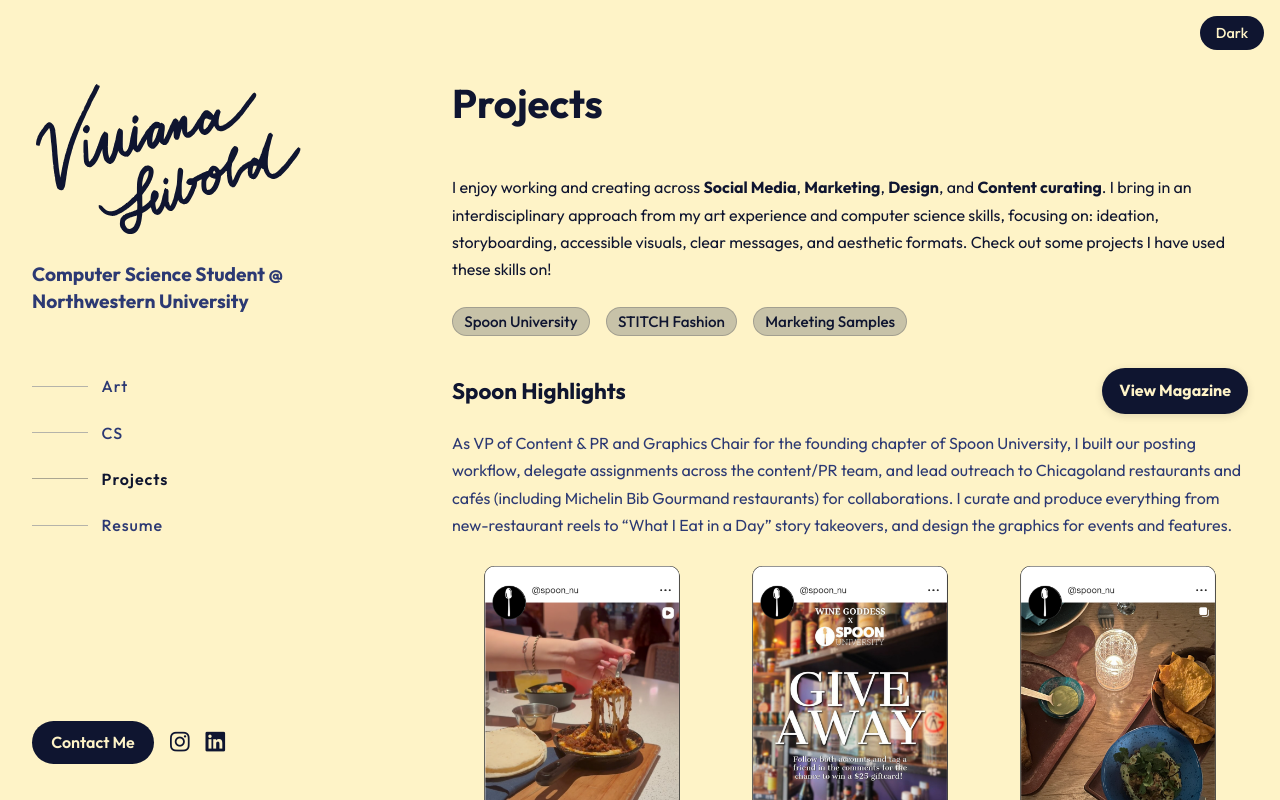
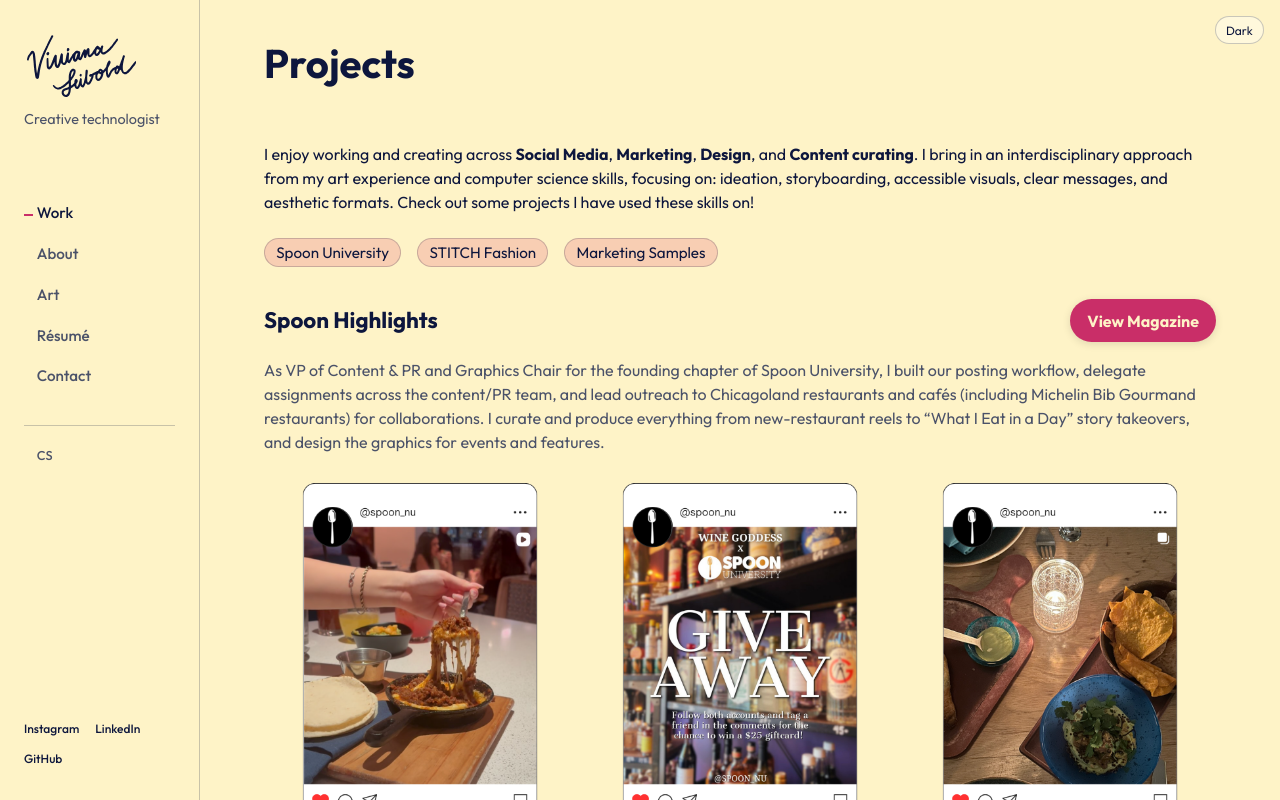
Before and after one commit to vivianaseibold/WebPortfolio, a React (Vite) app: page /#/projects in a window 1280 px wide. Built offline with nearby package versions, Linux system fonts and the light colour scheme.

Commit message:
Update homepage and nav shell layout

```diff
--- a/src/components/Layout.jsx
+++ b/src/components/Layout.jsx
@@ -1,53 +1,77 @@
+import { useState } from "react";
 import { NavLink, Link, Outlet } from "react-router-dom";
 import ThemeToggle from "./ThemeToggle";
 import "./layout.css";
 import Footer from "./Footer.jsx";
 import SignatureLogo from "./SignatureLogo";
 
+const navigation = [
+  { label: "Work", to: "/projects" },
+  { label: "About", to: "/" },
+  { label: "Art", to: "/art" },
+  { label: "Résumé", to: "/resume" },
+];
+
 export default function Layout() {
+  const [menuOpen, setMenuOpen] = useState(false);
+
   return (
     <div className="site-grid">
-      <aside className="sidebar">
+      <aside className={`sidebar ${menuOpen ? "sidebar--open" : ""}`}>
         <div className="sidebar-top">
-          <h1 className="home-title">
-            <Link
-              to="/"
-              className="home-title-link"
-              aria-label="Viviana Seibold — Home"
+          <div className="brand-row">
+            <h1 className="home-title">
+              <Link to="/" className="home-title-link" aria-label="Viviana Seibold — Home" onClick={() => setMenuOpen(false)}>
+                <SignatureLogo className="signature-logo" />
+                <span className="sr-only">Viviana Seibold</span>
+              </Link>
+            </h1>
+            <button
+              className="menu-toggle"
+              type="button"
+              aria-expanded={menuOpen}
+              aria-controls="site-navigation"
+              onClick={() => setMenuOpen((open) => !open)}
             >
-              <SignatureLogo className="signature-logo" />
-              <span className="sr-only">Viviana Seibold</span>
-            </Link>
-          </h1>
-          <h2 className="home-subtitle">Computer Science Student @ Northwestern University</h2>
+              <span className="sr-only">{menuOpen ? "Close" : "Open"} menu</span>
+              <span aria-hidden="true">{menuOpen ? "Close" : "Menu"}</span>
+            </button>
+          </div>
+          <p className="home-subtitle">Creative technologist</p>
 
-          <nav className="home-nav" aria-label="Section navigation">
+          <nav id="site-navigation" className="home-nav" aria-label="Section navigation">
             <ul>
-              <li><NavLink to="/art" className={({isActive}) => isActive ? "active" : ""}>Art</NavLink></li>
-              <li><NavLink to="/cs" className={({isActive}) => isActive ? "active" : ""}>CS</NavLink></li>
-              <li><NavLink to="/projects" className={({isActive}) => isActive ? "active" : ""}>Projects</NavLink></li>
-              <li><NavLink to="/resume" className={({isActive}) => isActive ? "active" : ""}>Resume</NavLink></li>
+              {navigation.map((item) => (
+                <li key={item.label}>
+                  <NavLink
+                    to={item.to}
+                    end={item.to === "/"}
+                    className={({ isActive }) => isActive ? "active" : ""}
+                    onClick={() => setMenuOpen(false)}
+                  >
+                    {item.label}
+                  </NavLink>
+                </li>
+              ))}
+              <li>
+                <a href="mailto: ivianaseibold2027@u.northwestern.edu" onClick={() => setMenuOpen(false)}>Contact</a>
+              </li>
+              <li className="nav-secondary">
+                <NavLink to="/cs" onClick={() => setMenuOpen(false)}>CS</NavLink>
+              </li>
             </ul>
           </nav>
         </div>
 
-        {/* contact button and socials media icons in bottom left*/}
         <div className="sidebar-bottom">
-          <div className="contact-row">
-            <a className="contact-button" href="mailto: ivianaseibold2027@u.northwestern.edu">Contact Me</a>
-            <div className="social-icons" aria-label="Social links">
-              <a href="https://instagram.com/vivianaseiboldart" target="_blank" rel="noopener noreferrer" aria-label="Instagram">
-                <i className="fa-brands fa-instagram" aria-hidden="true"></i>
-              </a>
-              <a href="https://linkedin.com/in/viviana-seibold" target="_blank" rel="noopener noreferrer" aria-label="LinkedIn">
-                <i className="fa-brands fa-linkedin" aria-hidden="true"></i>
-              </a>
-            </div>
+          <div className="social-links" aria-label="Social links">
+            <a href="https://instagram.com/vivianaseiboldart" target="_blank" rel="noopener noreferrer">Instagram</a>
+            <a href="https://linkedin.com/in/viviana-seibold" target="_blank" rel="noopener noreferrer">LinkedIn</a>
+            <a href="https://github.com/vivianaseibold" target="_blank" rel="noopener noreferrer">GitHub</a>
           </div>
         </div>
       </aside>
 
-      {/* the rhs is the scrollable section */}
       <section className="content">
         <div className="content-inner">
           <Outlet />
@@ -55,7 +79,6 @@
         </div>
       </section>
 
-      {/* theme toggle in the top right corner */}
       <ThemeToggle />
     </div>
   );
--- a/src/components/ThemeToggle.jsx
+++ b/src/components/ThemeToggle.jsx
@@ -19,7 +19,7 @@
   }
 
   return (
-    <button className="theme-toggle" onClick={toggle} aria-label="Toggle theme">
+    <button className="theme-toggle" type="button" onClick={toggle} aria-label={`Switch to ${theme === "light" ? "dark" : "light"} theme`} aria-pressed={theme === "dark"}>
       {theme === "light" ? "Dark" : "Light"}
     </button>
   );
--- a/src/components/layout.css
+++ b/src/components/layout.css
@@ -1,244 +1,51 @@
-*,
-*::before,
-*::after { box-sizing: border-box; }
+*, *::before, *::after { box-sizing: border-box; }
 
-.site-grid {
-  display: grid;
-  grid-template-columns: clamp(260px, 35vw, 420px) 1fr;
-  height: 100svh;
-  background: var(--bg);
-  color: var(--fg);
+.site-grid { display: grid; grid-template-columns: 200px minmax(0, 1fr); height: 100svh; background: var(--bg); color: var(--fg); }
+.sidebar { position: sticky; top: 0; height: 100%; display: flex; flex-direction: column; justify-content: space-between; padding: 2rem 1.5rem 2rem; border-right: 1px solid var(--border); background: var(--bg); }
+.sidebar-top, .sidebar-bottom { width: 100%; }
+.brand-row { display: block; }
+.home-title { margin: 0 0 .6rem; line-height: 0; }
+.home-title-link { display: inline-flex; padding: 3px; color: var(--fg); text-decoration: none; border-radius: 8px; line-height: 0; transition: box-shadow .2s ease; }
+.home-title-link:hover, .home-title-link:focus-visible { box-shadow: 0 8px 20px -14px currentColor; }
+.signature-logo { display: inline-block; line-height: 0; }
+.signature-logo svg { display: block; width: auto; height: 62px; color: var(--fg); }
+.home-subtitle { margin: 0 0 4.5rem; color: var(--muted); font-size: .9rem; font-weight: 400; line-height: 1.3; }
+.sr-only { position: absolute; width: 1px; height: 1px; padding: 0; margin: -1px; overflow: hidden; clip: rect(0, 0, 0, 0); white-space: nowrap; border: 0; }
+.home-nav ul { display: flex; flex-direction: column; gap: .9rem; margin: 0; padding: 0; list-style: none; }
+.home-nav li { position: relative; padding-left: .8rem; color: var(--muted); }
+.home-nav li::before { position: absolute; left: 0; top: 50%; width: 0; height: 2px; background: var(--accent); content: ""; transition: width .2s ease; }
+.home-nav li:has(a.active)::before, .home-nav li:hover::before { width: .55rem; }
+.home-nav a { display: inline-block; padding: .1rem 0; color: currentColor; font-size: .95rem; text-decoration: none; transition: color .2s ease; }
+.home-nav a.active, .home-nav a:hover, .home-nav a:focus-visible { color: var(--fg); }
+.home-nav .nav-secondary { margin-top: 1.3rem; padding-top: 1rem; border-top: 1px solid var(--border); }
+.home-nav .nav-secondary a { color: var(--muted); font-size: .8rem; }
+.social-links { display: flex; flex-wrap: wrap; gap: .75rem 1rem; }
+.social-links a { color: var(--fg); font-size: .75rem; text-decoration: none; }
+.social-links a:hover, .social-links a:focus-visible { color: var(--accent); }
+.content { height: 100%; overflow: auto; padding: 0 clamp(1.5rem, 5vw, 6rem); }
+.content-inner { max-width: 1220px; margin: 0 auto; line-height: 1.5; }
+.menu-toggle { display: none; }
+.theme-toggle { position: fixed; top: 1rem; right: 1rem; z-index: 10; padding: .35rem .65rem; border: 1px solid var(--border); border-radius: 999px; background: var(--surface); color: var(--fg); font-size: .75rem; cursor: pointer; transition: border-color .2s ease, background-color .2s ease; }
+.theme-toggle:hover, .theme-toggle:focus-visible { border-color: var(--accent); outline: none; }
+
+@media (prefers-reduced-motion: reduce) { *, *::before, *::after { animation: none !important; transition: none !important; scroll-behavior: auto !important; } }
+
+@media (max-width: 900px) {
+  .site-grid { display: block; height: auto; min-height: 100svh; }
+  .sidebar { position: relative; z-index: 5; height: auto; min-height: 78px; padding: 1rem 1.25rem; border-right: 0; border-bottom: 1px solid var(--border); }
+  .sidebar--open { min-height: 100svh; }
+  .brand-row { display: flex; align-items: center; justify-content: space-between; }
+  .signature-logo svg { height: 46px; }
+  .home-title { margin: 0; }
+  .home-subtitle { margin: .2rem 0 0; font-size: .78rem; }
+  .menu-toggle { display: block; padding: .4rem 0 .4rem .75rem; border: 0; color: var(--fg); font-size: .78rem; }
+  .menu-toggle:hover, .menu-toggle:focus-visible { color: var(--accent); outline: none; }
+  .home-nav { display: none; padding-top: 3rem; }
+  .sidebar--open .home-nav { display: block; }
+  .home-nav ul { gap: 1.1rem; }
+  .home-nav a { font-size: 1.3rem; }
+  .home-nav .nav-secondary a { font-size: 1rem; }
+  .sidebar-bottom { display: none; }
+  .sidebar--open .sidebar-bottom { display: block; margin-top: auto; padding-top: 2rem; }
+  .content { height: auto; overflow: visible; padding: 0 1.25rem; }
 }
-
-/* lhs stays still */
-.sidebar {
-  position: sticky;
-  top: 0;
-  height: 100%;
-  display: flex;
-  flex-direction: column;
-  justify-content: space-between;
-  align-items: flex-start;
-  padding: clamp(2rem, 10vh, 6rem) 2rem 2.25rem;
-  gap: 1rem;
-  background: var(--bg);
-}
-
-.sidebar-top,
-.sidebar-bottom { align-self: stretch; }
-
-/* make the title the button for the homescreen */
-.home-title {
-  margin: 0 0 clamp(0.75rem, 2.5vh, 1.25rem);
-  font-size: 3.2rem;
-  font-weight: 800;
-  line-height: 1;
-}
-
-.home-title-link {
-  color: var(--fg);
-  text-decoration: none;
-
-  /* KEY: make the anchor wrap the SVG, not the h1 line box */
-  display: inline-flex;
-  align-items: center;
-  width: fit-content;
-
-  /* KEY: remove huge text line-box effects from the h1 */
-  line-height: 0;
-
-  background: transparent;
-  border: 0;
-  padding: 4px;              /* breathing room for ring */
-  border-radius: 14px;
-  cursor: pointer;
-
-  transition: box-shadow .2s, transform .12s;
-}
-
-.home-title-link:hover,
-.home-title-link:focus-visible {
-  box-shadow:
-    0 15px 30px -20px color-mix(in srgb, currentColor 40%, transparent);
-}
-
-.home-title-link:active {
-  box-shadow:
-    0 10px 24px -18px color-mix(in srgb, currentColor 55%, transparent);
-}
-
-.signature-logo {
-  display: inline-block;
-  line-height: 0; /* avoids weird extra vertical space */
-}
-
-.signature-logo svg {
-  display: block;
-  height: 150px;   /* main size */
-  width: auto;
-  color: var(--fg); /* this drives currentColor */
-}
-
-/* Responsive tweak */
-@media (max-width: 600px) {
-  .signature-logo svg {
-    height: 34px;
-  }
-}
-
-/* formatting the subtitle */
-.home-subtitle {
-  margin: 0 0 clamp(2rem, 7vh, 4rem);
-  color: var(--muted);
-  font-size: 1.2rem;
-  line-height: 1.4;
-}
-
-.sr-only {
-  position: absolute;
-  width: 1px;
-  height: 1px;
-  padding: 0;
-  margin: -1px;
-  overflow: hidden;
-  clip: rect(0, 0, 0, 0);
-  white-space: nowrap;
-  border: 0;
-}
-
-/* navigation styling */
-.home-nav ul {
-  list-style: none;
-  padding: 0;
-  margin: 0;
-  display: flex;
-  flex-direction: column;
-  gap: 1rem;
-}
-.home-nav li {
-  display: flex;
-  align-items: center;
-  gap: 12px;
-  color: var(--muted);
-}
-.home-nav li::before {
-  content: "";
-  width: 56px;
-  height: 1px;
-  background: currentColor;
-  opacity: .35;
-  flex-shrink: 0;
-}
-.home-nav a {
-  color: currentColor;
-  text-decoration: none;
-  letter-spacing: .06em;
-  padding: .2rem .1rem;
-  transition: color .2s, background-color .2s;
-}
-.home-nav a.active { color: var(--fg); font-weight: 600; }
-.home-nav li:has(a.active) { color: var(--fg); }
-.home-nav a:hover,
-.home-nav a:focus {
-  background: var(--accent);
-  color: var(--bg);
-  border-radius: .4rem;
-  padding: .2rem .5rem;
-}
-
-/* contact button and social media icons are on the bottom left corner*/
-.sidebar-bottom {
-  display: flex;
-  flex-direction: column;
-  gap: 1rem;
-  align-items: flex-start;
-}
-.contact-row {
-  display: flex;
-  align-items: center;
-  gap: 1rem;
-}
-.contact-button {
-  display: inline-block;
-  background: var(--accent);
-  color: var(--bg);
-  padding: .6rem 1.2rem;
-  border-radius: 999px;
-  font-weight: 600;
-  text-decoration: none;
-  transition: background .3s, color .3s, opacity .2s;
-}
-.contact-button:hover,
-.contact-button:focus { opacity: .9; }
-.social-icons {
-  display: flex;
-  gap: 1rem;
-  align-items: center;
-}
-.social-icons a {
-  color: var(--fg);
-  font-size: 1.4rem;
-  transition: color .2s;
-}
-.social-icons a:hover,
-.social-icons a:focus { color: var(--accent); }
-
-/* rhs is the only side that the user can scroll through*/
-.content {
-  height: 100%;
-  overflow: auto;
-  padding: 3rem 2rem;
-  position: relative;
-  z-index: 1;
-}
-
-.content,
-.sidebar,
-.site-grid { box-sizing: border-box; }
-
-.content-inner {
-  max-width: 760px;
-  margin: 0 auto;
-  line-height: 1.7;
-}
-
-/* theme switcher button */
-.theme-toggle {
-  position: fixed;
-  top: 1rem;
-  right: 1rem;
-  background: var(--accent);
-  color: var(--bg);
-  border: none;
-  padding: 0.5rem 1rem;
-  border-radius: 999px;
-  font-size: 0.9rem;
-  cursor: pointer;
-  transition: background .3s, color .3s, opacity .2s;
-  z-index: 9999;
-}
-.theme-toggle:hover,
-.theme-toggle:focus { opacity: .9; outline: 2px solid var(--fg); }
-
-/* reduce motion */
-@media (prefers-reduced-motion: reduce) {
-  * { animation: none !important; transition: none !important; }
-}
-
-/* for smaller screens responsiveness*/
-@media (max-width: 900px) {
-  .site-grid { grid-template-columns: 1fr; height: auto; }
-  .sidebar {
-    position: static;
-    height: auto;
-    padding: 2rem 1.25rem;
-    gap: 1.25rem;
-  }
-  .content {
-    height: auto;
-    overflow: visible;
-    padding: 2rem 1.25rem;
-  }
-  .home-title { font-size: 2.4rem; }
-  .home-nav li::before { width: 40px; }
-}
--- a/src/index.css
+++ b/src/index.css
@@ -2,41 +2,14 @@
   font-family: "Outfit", sans-serif;
   line-height: 1.5;
   font-weight: 400;
-
-  color-scheme: light dark;
-
   font-synthesis: none;
   text-rendering: optimizeLegibility;
   -webkit-font-smoothing: antialiased;
   -moz-osx-font-smoothing: grayscale;
 }
 
-a {
-  font-weight: 500;
-  color: inherit;
-  text-decoration: none;
-}
-a:hover { text-decoration: underline; }
-
-body {
-  margin: 0;
-  min-width: 320px;
-  min-height: 100vh;
-}
-
-h1 { font-size: 3.2em; line-height: 1.1; }
-
-button {
-  border-radius: 8px;
-  border: 1px solid transparent;
-  padding: 0.6em 1.2em;
-  font-size: 1em;
-  font-weight: 500;
-  font-family: inherit;
-  background: transparent;
-  cursor: pointer;
-  transition: border-color 0.25s;
-}
-button:focus, button:focus-visible {
-  outline: 4px auto -webkit-focus-ring-color;
-}
+html { scroll-behavior: smooth; }
+body { margin: 0; min-width: 320px; min-height: 100vh; }
+a { font-weight: 500; color: inherit; }
+button { font-family: inherit; }
+button:focus-visible, a:focus-visible { outline: 2px solid var(--accent); outline-offset: 4px; }
--- a/src/pages/Home.jsx
+++ b/src/pages/Home.jsx
@@ -1,35 +1,100 @@
 import "./home.css";
 import Meta from "../components/Meta.jsx";
 
-const BASE = import.meta.env.BASE_URL;
+const WORK_ITEMS = [
+  {
+    title: "AI Domain Intelligence Engine",
+    description: "A weekly automated intelligence pipeline delivering briefs to Slack.",
+  },
+  {
+    title: "The F1 Files",
+    description: "A responsive introduction to Formula 1 for new fans.",
+    href: "https://vivianaseibold.github.io/thef1files/",
+  },
+  {
+    title: "Creative Strategy",
+    description: "Selected branding, content, and digital storytelling work.",
+    href: "/projects",
+  },
+];
+
+function DomainEngineCover() {
+  return (
+    <div className="domain-cover" aria-label="AI Domain Intelligence Engine project cover">
+      <div className="domain-cover__copy">
+        <span className="domain-cover__eyebrow">AI / PRODUCT DESIGN</span>
+        <h2>AI Domain<br />Intelligence Engine</h2>
+        <p>A weekly automated pipeline that delivers intelligence briefs to Slack.</p>
+      </div>
+      <svg className="domain-cover__globe" viewBox="0 0 320 260" aria-hidden="true" focusable="false">
+        <defs>
+          <clipPath id="globe-clip"><circle cx="188" cy="130" r="112" /></clipPath>
+        </defs>
+        <circle cx="188" cy="130" r="112" fill="none" stroke="currentColor" strokeWidth="1" />
+        <g clipPath="url(#globe-clip)" fill="none" stroke="currentColor" strokeWidth="0.8" opacity="0.62">
+          <ellipse cx="188" cy="130" rx="42" ry="112" />
+          <ellipse cx="188" cy="130" rx="78" ry="112" />
+          <ellipse cx="188" cy="130" rx="106" ry="60" />
+          <ellipse cx="188" cy="130" rx="106" ry="25" />
+          <path d="M76 130h224M92 76h192M92 184h192M188 18v224" />
+        </g>
+        <g fill="currentColor">
+          <circle cx="122" cy="80" r="3" /><circle cx="230" cy="56" r="3" />
+          <circle cx="274" cy="137" r="3" /><circle cx="154" cy="202" r="3" />
+          <circle cx="188" cy="130" r="3" />
+        </g>
+      </svg>
+    </div>
+  );
+}
 
 export default function Home() {
+  function scrollToWork() {
+    const target = document.getElementById("selected-work");
+    const container = document.querySelector(".content");
+    if (!target || !container) return;
+
+    const y = target.getBoundingClientRect().top - container.getBoundingClientRect().top + container.scrollTop - 24;
+    container.scrollTo({ top: y, behavior: "smooth" });
+  }
+
   return (
     <>
-      <Meta
-        title= "Viviana Seibold Home"
-        description= "Home page and About section."
-      />
+      <Meta title="Viviana Seibold — Creative Technologist" description="Viviana Seibold is a Northwestern computer science student and creative strategist." />
       <div className="home-page">
-       <header className="about-header">
-         <h1 className="about-title">About</h1>
-          <p>
-           I am a rising junior, from Chicago, studying Computer Science at Northwestern University's Weinberg School of Arts and Sciences.
-           My experiences and education have shaped me into someone who is passionate about <strong> building creative, accessible, and impactful digital
-           encounters</strong>, spanning across <strong> computer science, art, and digital marketing</strong>.
-          </p>
-         <p>
-           At Northwestern University, I focus on computer science and design. I enjoy
-           combining technical tools and development with personal creativity and aesthetics.
-            Outside of academics, I explore <strong> art, fashion, and culture</strong>, tying it all in through social media storytelling and
-            using design and technology to bring ideas to life.
-          </p>
-        </header>
-        <img
-          className="home-image"
-          src={`${BASE}images/homepageimg.jpg`}
-          alt={"image of my artwork at a city-wide school exhbition"}
-        />
+        <section className="home-hero" aria-labelledby="home-heading">
+          <div className="hero-copy">
+            <h1 id="home-heading">Technology, design, and culture—<span>thoughtfully connected.</span></h1>
+            <p className="hero-intro">I’m Viviana, a Northwestern computer science student and creative strategist building useful digital products, AI-powered tools, and visual experiences.</p>
+            <button className="work-cta" type="button" onClick={scrollToWork}>
+              <span>View selected work</span><span aria-hidden="true">→</span>
+            </button>
+          </div>
+          <div className="hero-cover-wrap">
+            <DomainEngineCover />
+          </div>
+        </section>
+
+        <section id="selected-work" className="selected-work" aria-labelledby="selected-work-heading">
+          <h2 id="selected-work-heading">Selected Work</h2>
+          <div className="work-list">
+            {WORK_ITEMS.map((item, index) => {
+              const content = (
+                <>
+                  <span className="work-number">{String(index + 1).padStart(2, "0")}</span>
+                  <span className="work-detail"><strong>{item.title}</strong><span>{item.description}</span></span>
+                  {item.href && <span className="work-arrow" aria-hidden="true">↗</span>}
+                </>
+              );
+
+              return item.href ? (
+                <a className="work-item" href={item.href} target={item.href.startsWith("http") ? "_blank" : undefined} rel={item.href.startsWith("http") ? "noopener noreferrer" : undefined} key={item.title}>{content}</a>
+              ) : (
+                <div className="work-item" key={item.title}>{content}</div>
+              );
+            })}
+          </div>
+        </section>
       </div>
     </>
   );
--- a/src/theme.css
+++ b/src/theme.css
@@ -1,23 +1,25 @@
-/* default light theme */
 :root {
-  --bg: #fef3c7;     /* light cream background */
-  --fg: #0f1530;     /* deep blue text */
-  --accent: #0f1530; /* for highlight */
-  --muted: #2c3973;  /* subtitle in light mode */
-
-  --inv-bg: #0f1530;  /* dark */
-  --inv-fg: #fef3c7;
+  --bg: #FEF3C7;
+  --fg: #0D163D;
+  --surface: #FFF8DC;
+  --muted: #4B5269;
+  --border: rgba(13, 22, 61, .22);
+  --highlight: #C6D8FF;
+  --accent: #C92E68;
+  --inv-bg: #0D163D;
+  --inv-fg: #FEF3C7;
 }
 
-/* Dark theme */
 [data-theme="dark"] {
-  --bg: #0d163d;     /* deep blue background */
-  --fg: #fef3c7;     /* cream text */
-  --accent: #f5e08e; /* warm gold accent */
-  --muted: #f5e08e;  /* subtitle in dark mode */
-
-  --inv-bg: #fef3c7;  /* light */
-  --inv-fg: #0f1530;
+  --bg: #0D163D;
+  --fg: #FEF3C7;
+  --surface: #151F4A;
+  --muted: #C9CBE0;
+  --border: #526087;
+  --highlight: #587291;
+  --accent: #FF6FA3;
+  --inv-bg: #FEF3C7;
+  --inv-fg: #0D163D;
 }
 
 html, body {
```
Also changed, not shown: src/pages/home.css (+102 -29 lines).
